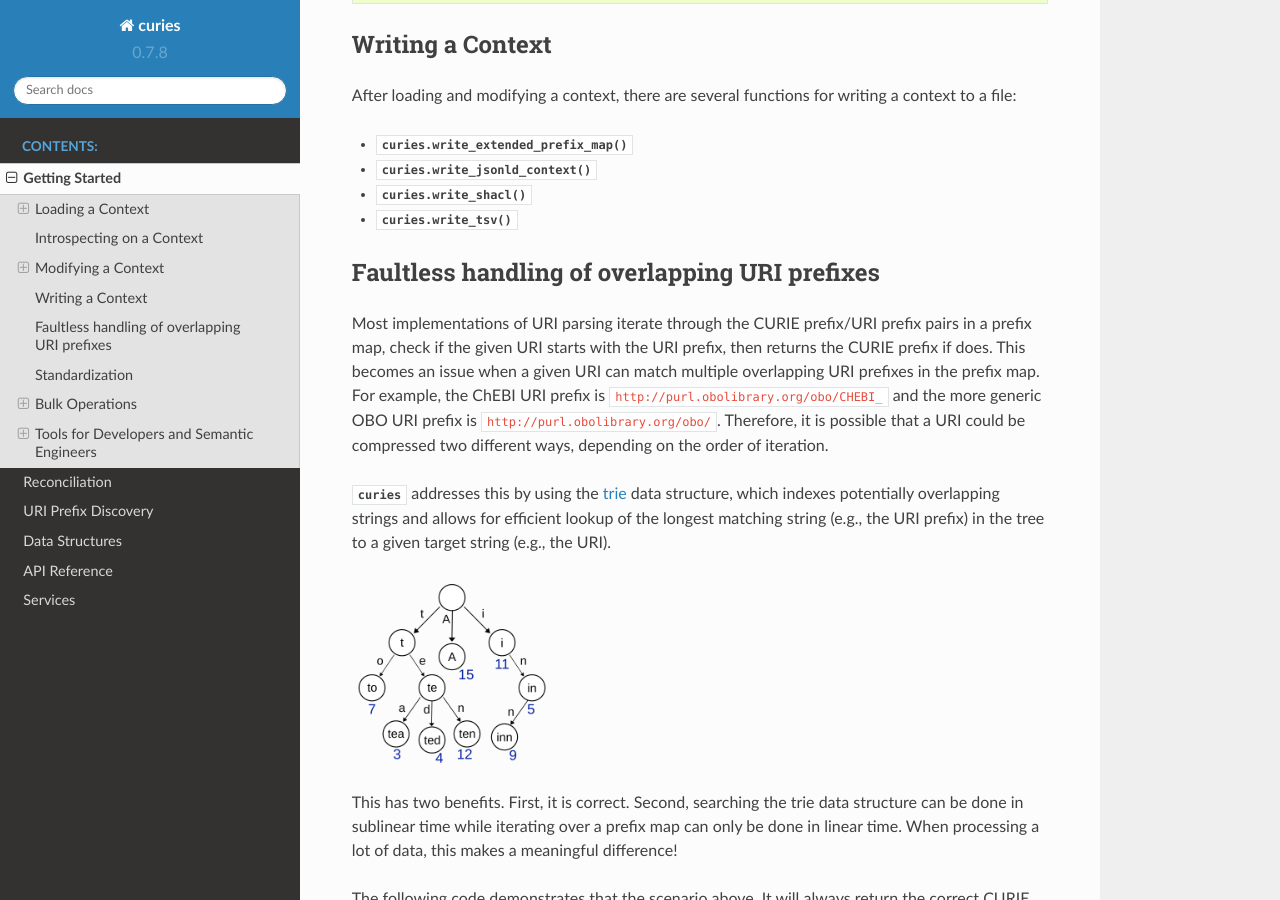
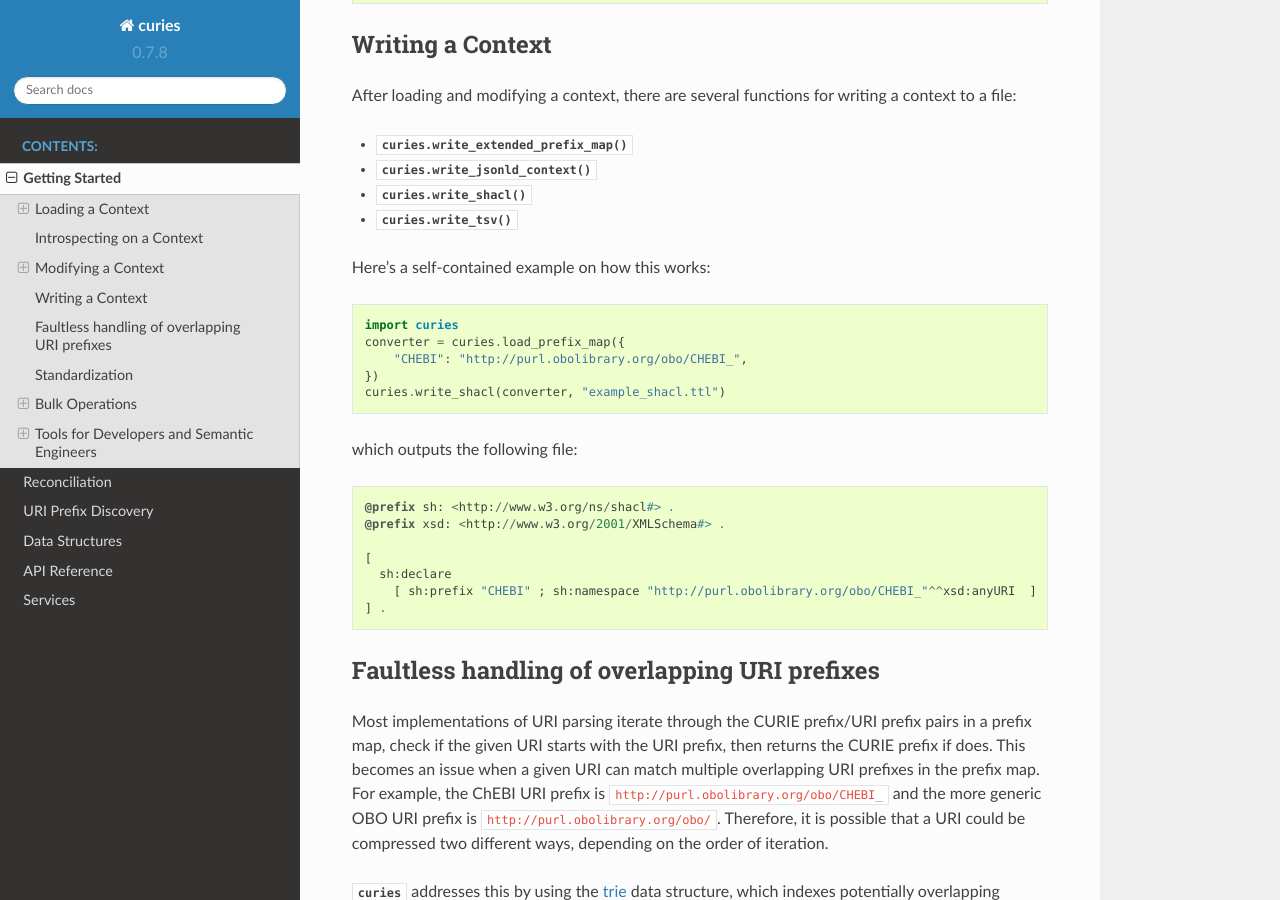
Before and after one commit to biopragmatics/curies, a Sphinx documentation site: the page built from docs/source/tutorial.rst, in a window 1280 px wide and 900 px high, scrolled down 8187 px. Built offline with Sphinx 7.4.7 and the Read the Docs theme 2.0.0, drawn with Linux system fonts in a browser that asks for light colours.

Commit message:
Update tutorial.rst

```diff
--- a/docs/source/tutorial.rst
+++ b/docs/source/tutorial.rst
@@ -427,6 +427,28 @@ a context to a file:
 - :func:`curies.write_jsonld_context`
 - :func:`curies.write_shacl`
 - :func:`curies.write_tsv`
+
+Here's a self-contained example on how this works:
+
+.. code-block:: python
+
+        import curies
+        converter = curies.load_prefix_map({
+            "CHEBI": "http://purl.obolibrary.org/obo/CHEBI_",
+        })
+        curies.write_shacl(converter, "example_shacl.ttl")
+
+which outputs the following file:
+
+.. code-block::
+
+    @prefix sh: <http://www.w3.org/ns/shacl#> .
+    @prefix xsd: <http://www.w3.org/2001/XMLSchema#> .
+
+    [
+      sh:declare
+        [ sh:prefix "CHEBI" ; sh:namespace "http://purl.obolibrary.org/obo/CHEBI_"^^xsd:anyURI  ]
+    ] .
 
 Faultless handling of overlapping URI prefixes
 ----------------------------------------------
```
